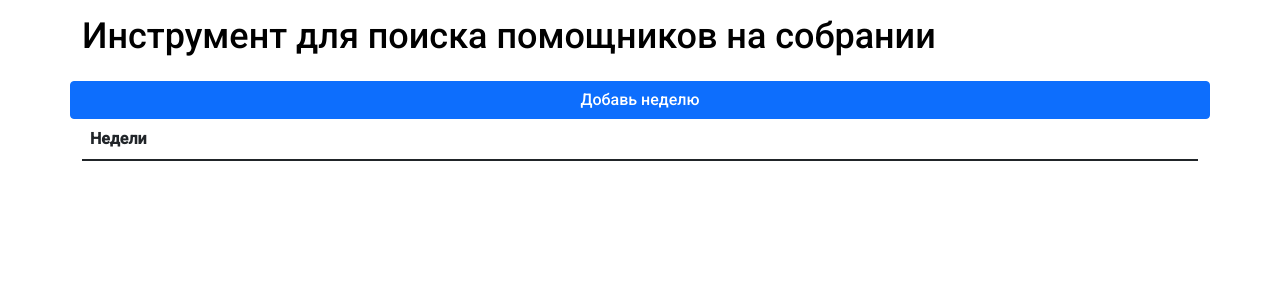
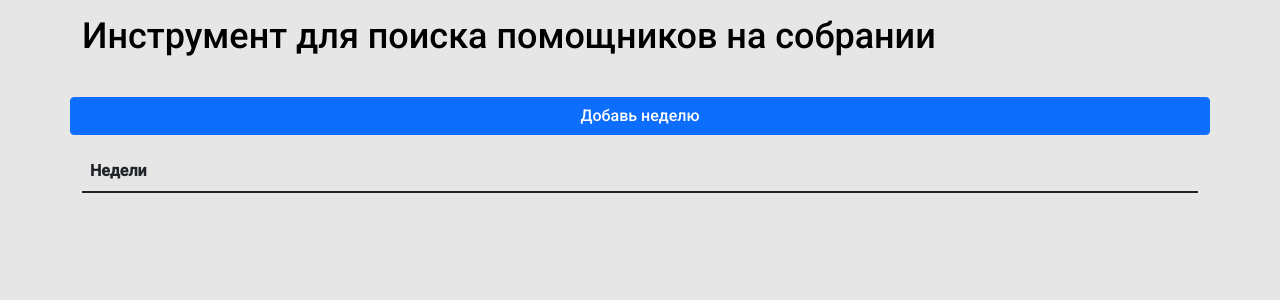
Before and after one commit to ErikEgl/sorting-with-table-react, a React (Create React App) app: page / in a window 1280 px wide. Shown: the top 300 px of the page. Built offline with nearby package versions, Linux system fonts and the light colour scheme.

Commit message:
scrollbar styles and minor style changes

```diff
--- a/src/assets/scss/base.scss
+++ b/src/assets/scss/base.scss
@@ -3,7 +3,7 @@ body {
   margin: 0;
   padding: 0;
   color: $main-txt-color;
-  // background-color: ;
+  background-color: lighten($main-site-color, 90%);
 }
 @import url('https://fonts.googleapis.com/css2?family=Roboto:wght@500&display=swap');
 
--- /dev/null
+++ b/src/assets/scss/scrollbar.scss
@@ -0,0 +1,20 @@
+/* width */
+::-webkit-scrollbar {
+  width: 1rem;
+}
+
+/* Track */
+::-webkit-scrollbar-track {
+    background-color: lighten($primary, 20%);
+}
+
+/* Handle */
+::-webkit-scrollbar-thumb {
+  background-color: lighten($primary, 35%);
+  border-radius: 2px;
+}
+
+/* Handle on hover */
+::-webkit-scrollbar-thumb:hover {
+    background-color: darken($primary, 2%);
+}
--- a/src/assets/scss/vars.scss
+++ b/src/assets/scss/vars.scss
@@ -5,9 +5,11 @@ $secondary-border-radius: 2px;
 
 
 $main-title-color: #000000;
+$main-site-color: #000000;
 $main-txt-color: #222222;
 $secondary-txt-color: #918E9B;
 $white: #ffffff;
+
 
 $sm: 576px;
 $md: 768px;
--- a/src/components/WeeksGenerator/index.js
+++ b/src/components/WeeksGenerator/index.js
@@ -32,7 +32,7 @@ function WeeksGenerator() {
     <>
       <section className="cards-wrap">
         <Container>
-          <Row className="">
+          <Row className="py-3">
             <Button key={counter} onClick={handleChange}>
               Добавь неделю
             </Button>
--- a/src/index.scss
+++ b/src/index.scss
@@ -5,6 +5,7 @@
 @import "./assets/scss/mixins";
 @import "./assets/scss/base";
 @import "./assets/scss/main";
+@import "./assets/scss/scrollbar";
 
 @import "./components/Info/Info";
 @import "./components/Cards/Cards";
```
Also changed, not shown: src/index.css, 1 other file (tests, documents, lock files or other folders).
